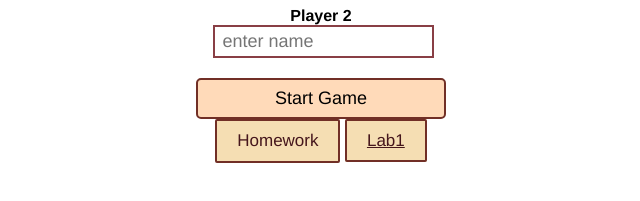
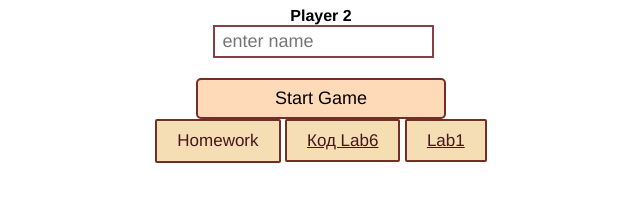
Before and after one commit to homrkova/homework_Artemova, a plain HTML site: page Lab6/index.html in a window 1280 px wide. Shown: the part 131-332 px from the top of the page, without its empty margins (319-959 px from the left). Drawn offline with Linux system fonts and the light colour scheme.

Commit message:
Update index.html

```diff
--- a/Lab6/index.html
+++ b/Lab6/index.html
@@ -82,6 +82,7 @@
 <div style="display:flex;justify-content:center;align-items:center;">
   <form action="https://homrkova.github.io/homework_Artemova/">
   <button class="button">Homework</button>
+    <a href="https://github.com/homrkova/homework_Artemova/tree/main/Lab6" class="button">Код Lab6</a>
     <a href="https://homrkova.github.io/homework_Artemova/Lab1" class="button">Lab1</a>
 </body>
 
```
